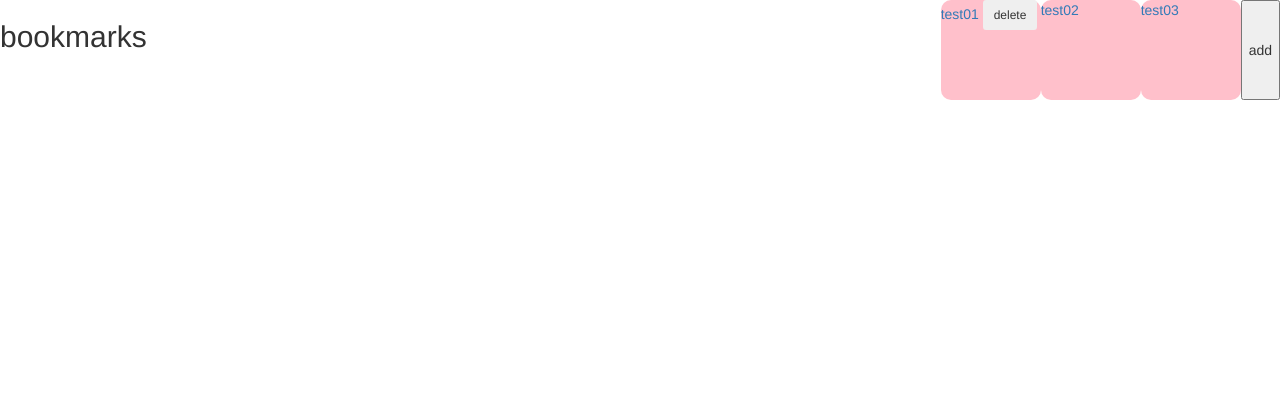
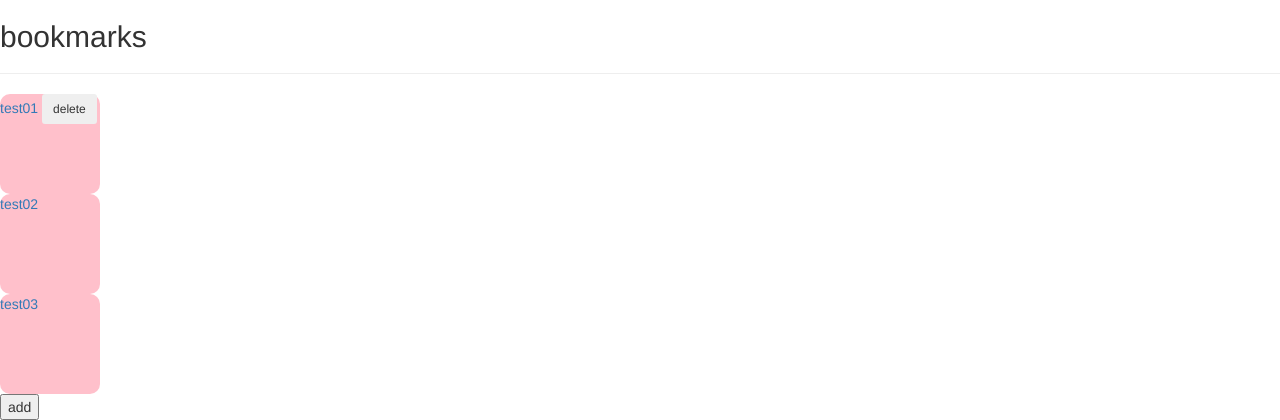
Before and after one commit to isdiscodead/BaaN, a Django app: page /bookmarks/list/ in a window 1280 px wide. Shown: the part 65-485 px from the top of the page. Run offline with Django 3.2, Linux system fonts and the light colour scheme; parts of the project's set-up code (start-up, migrations or seed data) failed here and were passed over; some libraries are stand-ins or nearby versions.

Commit message:
remove display flex

```diff
--- a/bookmarkapp/templates/bookmarkapp/list.html
+++ b/bookmarkapp/templates/bookmarkapp/list.html
@@ -3,7 +3,7 @@
 
 {% block content %}
 
-    <div style="display:flex;">
+    <div>
         <h2>bookmarks</h2>
         <hr>
         <div style="width:10rem; height:10rem; background-color: pink; border-radius: 1rem;">
@@ -47,5 +47,4 @@
             location.replace('#');
         }
     </script>
-
 {% endblock %}
```
